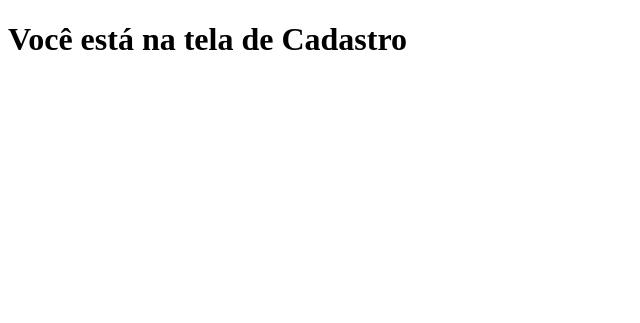
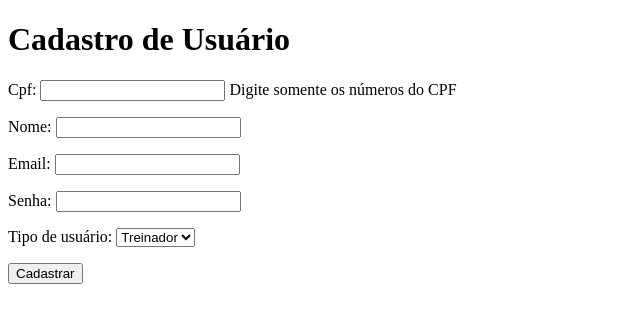
Before and after one commit to gusstavomotta/SistemaEspecialista, a Django app: page /cadastro/ in a window 1280 px wide. Shown: the top 323 px of the page, without its empty margins (0-640 px from the left). Run offline with Django 5.2, Linux system fonts and the light colour scheme.

Commit message:
Atualizado 23:31
Adicionado lógica para realizar o login, cadastro e perfil. Criamos os htmls respectivos.

```diff
--- /dev/null
+++ b/SistemaEspecialista/EscalaPoms/forms.py
@@ -0,0 +1,72 @@
+from django.contrib.auth.hashers import make_password
+from .models import Treinador, Aluno
+from django import forms
+
+class CadastroForm(forms.Form):
+    TIPO_CHOICES = (
+        ('treinador', 'Treinador'),
+        ('aluno', 'Aluno'),
+    )
+
+    cpf = forms.CharField(
+        max_length=11,
+        help_text="Digite somente os números do CPF"
+    )
+    nome = forms.CharField(max_length=100)
+    email = forms.EmailField()
+    senha = forms.CharField(widget=forms.PasswordInput)
+    tipo_usuario = forms.ChoiceField(choices=TIPO_CHOICES, label="Tipo de usuário")
+
+    # Campo extra para quando o usuário for aluno
+    treinador = forms.CharField(
+        max_length=11,
+        required=False,
+        help_text="Digite o CPF do treinador (obrigatório se for aluno)"
+    )
+
+    def clean(self):
+        cleaned_data = super().clean()
+
+        tipo = cleaned_data.get('tipo_usuario')
+        treinador_cpf = cleaned_data.get('treinador')
+
+        # Se o tipo for aluno, é obrigatório informar o CPF do treinador.
+        if tipo == 'aluno' and not treinador_cpf:
+            raise forms.ValidationError("Para cadastro de aluno, informe o CPF do treinador.")
+
+        return cleaned_data
+
+    def save(self):
+        """
+        Salva o registro dependendo do tipo de usuário selecionado.
+        Para o treinador, cria a instância da model Treinador.
+        Para o aluno, busca o treinador informado e cria a instância da model Aluno.
+        """
+        cpf = self.cleaned_data['cpf']
+        nome = self.cleaned_data['nome']
+        email = self.cleaned_data['email']
+        senha = make_password(self.cleaned_data['senha'])
+        tipo = self.cleaned_data['tipo_usuario']
+
+        if tipo == 'treinador':
+            usuario = Treinador.objects.create(
+                cpf=cpf,
+                nome=nome,
+                email=email,
+                senha=senha
+            )
+        else:
+            t_cpf = self.cleaned_data['treinador']
+            # Procura o treinador informado
+            try:
+                treinador_obj = Treinador.objects.get(cpf=t_cpf)
+            except Treinador.DoesNotExist:
+                raise forms.ValidationError("O treinador informado não foi encontrado.")
+            usuario = Aluno.objects.create(
+                cpf=cpf,
+                nome=nome,
+                email=email,
+                senha=senha,
+                treinador=treinador_obj
+            )
+        return usuario
--- a/SistemaEspecialista/EscalaPoms/models.py
+++ b/SistemaEspecialista/EscalaPoms/models.py
@@ -12,6 +12,7 @@ class Treinador(models.Model):
     nome = models.CharField(max_length=100)
     email = models.EmailField(unique=True)
     senha = models.CharField(max_length=128)
+    genero = models.CharField(max_length=10, choices=[('M', 'Masculino'), ('F', 'Feminino')])
 
 class Aluno(models.Model):
     cpf = models.CharField(
@@ -23,6 +24,7 @@ class Aluno(models.Model):
     nome = models.CharField(max_length=100)
     email = models.EmailField(unique=True)
     senha = models.CharField(max_length=128)
+    genero = models.CharField(max_length=10, choices=[('M', 'Masculino'), ('F', 'Feminino')])
 
     treinador = models.ForeignKey(Treinador, on_delete=models.CASCADE, related_name='alunos')
 
--- a/SistemaEspecialista/EscalaPoms/templates/EscalaPoms/cadastro.html
+++ b/SistemaEspecialista/EscalaPoms/templates/EscalaPoms/cadastro.html
@@ -1,10 +1,40 @@
 <!DOCTYPE html>
 <html lang="pt">
 <head>
-  <meta charset="UTF-8">
-  <title>Cadastro</title>
+    <meta charset="UTF-8">
+    <title>Cadastro</title>
 </head>
 <body>
-  <h1>Você está na tela de Cadastro</h1>
+    <h1>Cadastro de Usuário</h1>
+
+    {% if messages %}
+      {% for message in messages %}
+         <p>{{ message }}</p>
+      {% endfor %}
+    {% endif %}
+
+    <form method="post">
+        {% csrf_token %}
+        {{ form.as_p }}
+        <button type="submit">Cadastrar</button>
+    </form>
+
+    <script>
+        // Exemplo básico para esconder o campo de treinador se o tipo escolhido for "treinador"
+        const tipoUsuario = document.getElementById("id_tipo_usuario");
+        const treinadorField = document.getElementById("id_treinador").parentNode;
+
+        function toggleTreinadorField() {
+            if(tipoUsuario.value === "aluno"){
+                treinadorField.style.display = "block";
+            } else {
+                treinadorField.style.display = "none";
+            }
+        }
+
+        // Executa ao carregar e sempre que o valor mudar
+        toggleTreinadorField();
+        tipoUsuario.addEventListener("change", toggleTreinadorField);
+    </script>
 </body>
 </html>
--- a/SistemaEspecialista/EscalaPoms/views.py
+++ b/SistemaEspecialista/EscalaPoms/views.py
@@ -1,6 +1,8 @@
+from django.contrib.auth.hashers import check_password
 from django.shortcuts import render, redirect
+from django.contrib import messages
+from .forms import CadastroForm
 from .models import *
-from django.contrib.auth.decorators import login_required
 
 #Todas as funções verificam se o método é post get
 #Caso for post realiza o processamento adequado
@@ -9,41 +11,80 @@ from django.contrib.auth.decorators import login_required
 def login(request):
 
     if request.method == 'POST':
+        cpf = request.POST.get('cpf')
+        senha = request.POST.get('senha')
+
+        try:
+            usuario = Treinador.objects.get(cpf=cpf)
+            tipo_usuario = 'treinador'
+
+        except Treinador.DoesNotExist:
+            try:
+                usuario = Aluno.objects.get(cpf=cpf)
+                tipo_usuario = 'aluno'
+
+            except Aluno.DoesNotExist:
+                messages.error(request, "Usuário não encontrado.")
+                return render(request, 'EscalaPoms/login.html')
+
+        if not check_password(senha, usuario.senha):
+            messages.error(request, "Senha incorreta.")
+            return render(request, 'EscalaPoms/login.html')
+
+        request.session['cpf_usuario'] = usuario.cpf
+        request.session['tipo_usuario'] = tipo_usuario
+
+        messages.success(request, "Login efetuado com sucesso!")
         return redirect('dashboard')
 
     return render(request,'EscalaPoms/login.html')
 
 def cadastro(request):
+    if request.method == 'POST':
+        form = CadastroForm(request.POST)
+        if form.is_valid():
+            try:
+                form.save()
+                messages.success(request, "Cadastro realizado com sucesso!")
+                return redirect('dashboard')
+            except Exception as e:
+                # Caso ocorra algum erro ao salvar, exiba-o.
+                form.add_error(None, f"Ocorreu um erro ao salvar o cadastro: {e}")
+        else:
+            messages.error(request, "Verifique os erros abaixo.")
+    else:
+        form = CadastroForm()
 
-    if request.method == 'POST':
-        return redirect('dashboard')
+    return render(request, 'EscalaPoms/cadastro.html', {'form': form})
 
-    return render(request, 'EscalaPoms/cadastro.html')
 
-@login_required
+def perfil(request):
+
+    cpf = request.session.get('cpf_usuario')
+    tipo_usuario = request.session.get('tipo_usuario')
+
+    if tipo_usuario == 'treinador':
+        usuario = Treinador.objects.get(cpf=cpf)
+
+    elif tipo_usuario == 'aluno':
+        usuario = Aluno.objects.get(cpf=cpf)
+
+    dados_usuario = {
+        'usuario': usuario,
+    }
+    return render(request, 'EscalaPoms/perfil.html', dados_usuario)
+
+
 def escala(request):
     if request.method == 'POST':
        return redirect('dashboard')
 
     return render(request, 'EscalaPoms/escala.html')
-@login_required
-def perfil(request):
 
-    # cpf_logado = request.user.cpf
-    # usuario = None
-
-    # if Aluno.objects.filter(cpf=cpf_logado).exists():
-    #     usuario = Aluno.objects.get(cpf=cpf_logado)
-    # elif Treinador.objects.filter(cpf=cpf_logado).exists():
-    #     usuario = Treinador.objects.get(cpf=cpf_logado)
-    return render(request, 'EscalaPoms/perfil.html')
-
-@login_required
 def dashboard(request):
     #aqui serão feitos os cálculos para gerar os gráficos e as informações que serão mostradas no dashboard
     return render(request, 'EscalaPoms/dashboard.html')
 
-@login_required
 def relatorio(request):
     #aqui será feito o processamento para gerar os relatórios, somas e gráficos
     return render(request, 'EscalaPoms/relatorio.html')
```
Also changed, not shown: SistemaEspecialista/EscalaPoms/templates/EscalaPoms/login.html (+30 -3 lines), SistemaEspecialista/EscalaPoms/templates/EscalaPoms/perfil.html (+17 -3 lines), SistemaEspecialista/db.sqlite3.
